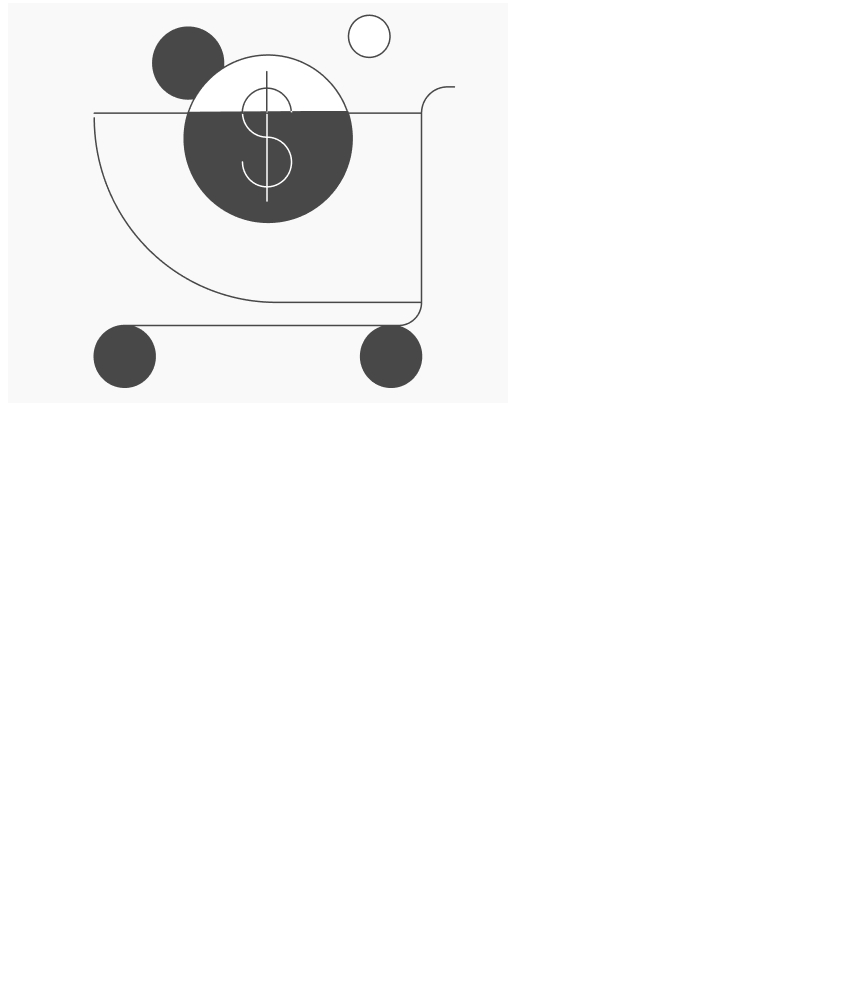
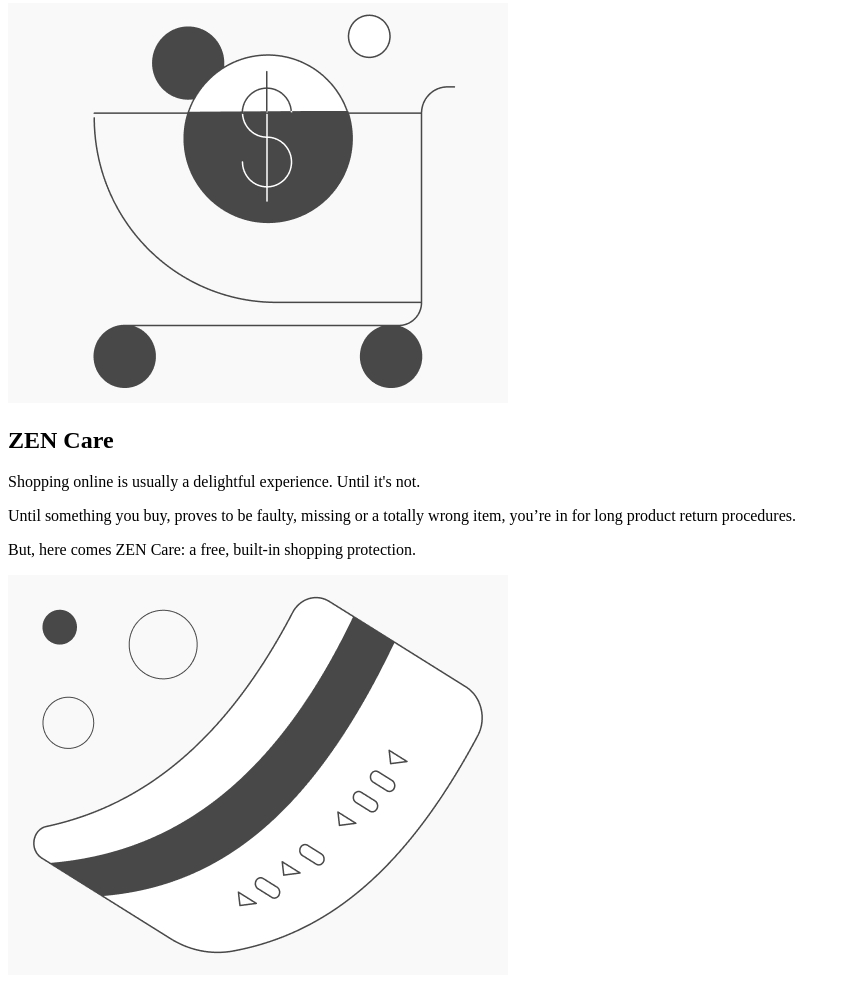
Before and after one commit to Nik-Gaydar/ng-free-zen, a plain HTML site: page index.html in a window 1280 px wide. Shown: the part 685-1672 px from the top of the page, without its empty margins (0-850 px from the left). Before the commit the page ends 1100 px from the top, so only its background shows below. Drawn offline with Linux system fonts and the light colour scheme.

Commit message:
added html for section 3

```diff
--- a/index.html
+++ b/index.html
@@ -51,7 +51,28 @@
     </div>
   </section>
 
-  <section></section>
+  <section class="care" id="care">
+    <div class="care__wrapper">
+      <div class="care__text">
+        <h2 class="care__title">
+          ZEN Care
+        </h2>
+        <p class="care__copy">
+          Shopping online is usually a delightful experience. Until it's not.
+        </p>
+        <p class="care__copy">
+          Until something you buy, proves to be faulty, missing or a totally wrong item, you’re in for long product return procedures.
+        </p>
+        <p class="care__copy">
+          But, here comes ZEN Care: a free, built-in shopping protection.
+        </p>
+      </div>
+      <div class="care__image">
+        <img src="./assets/images/3.jpg" alt="Card"/>
+      </div>
+    </div>
+  </section>
+
   <section></section>
 </body>
 </html>
```
